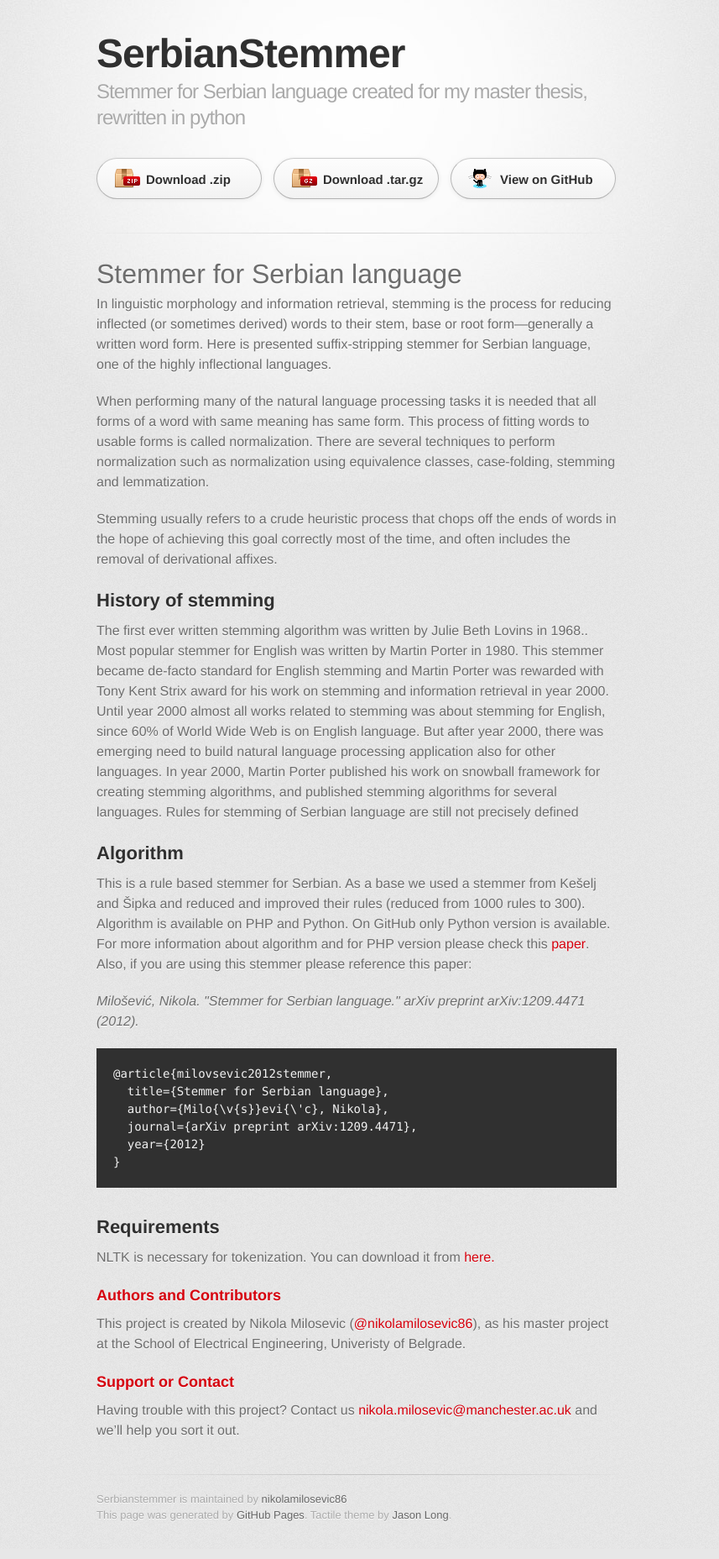
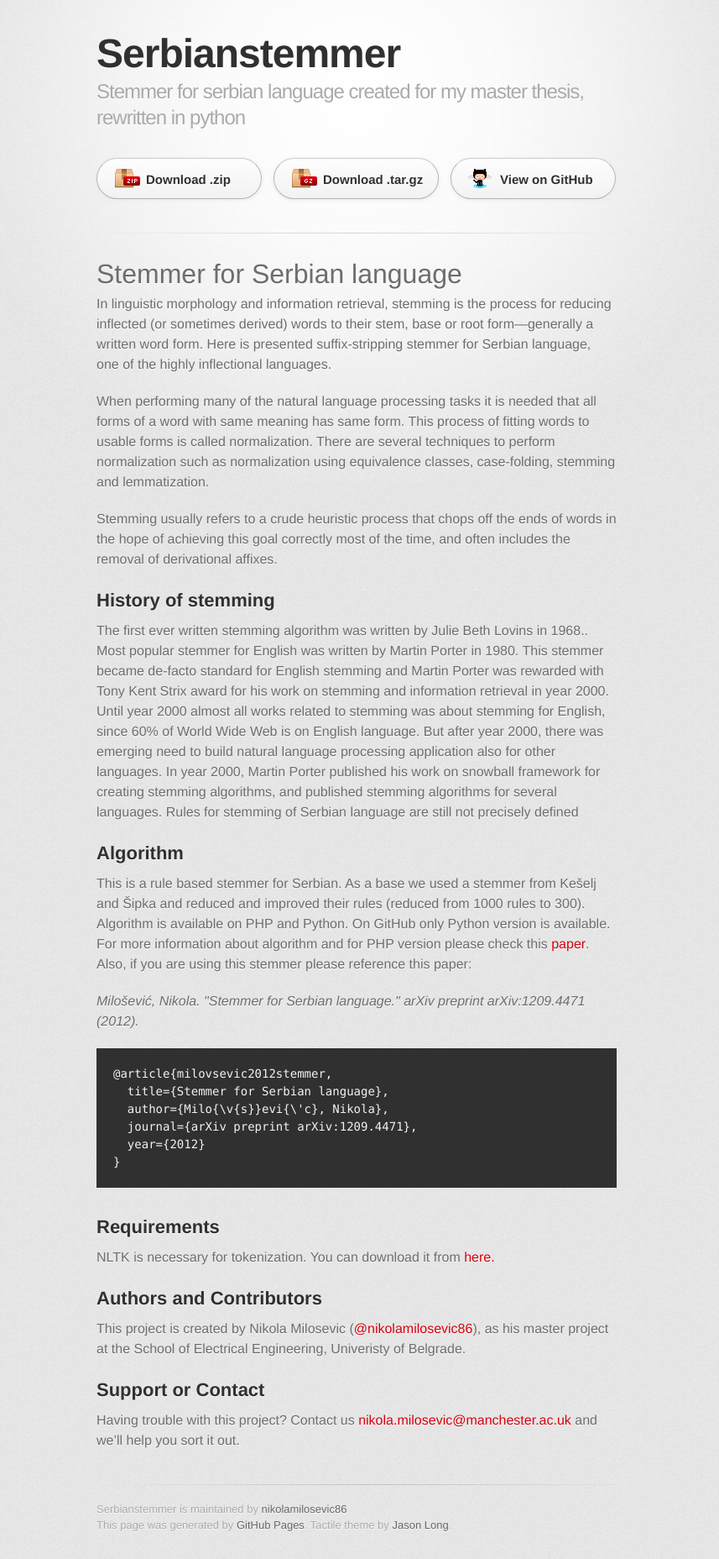
Before and after one commit to nikolamilosevic86/SerbianStemmer, a plain HTML site: page index.html in a window 1280 px wide. Shown: the whole page at 84% size, without its empty margins (215-1072 px from the left). Drawn offline with Linux system fonts and the light colour scheme; a web font is replaced by a local one.

Commit message:
Create gh-pages branch via GitHub

```diff
--- a/index.html
+++ b/index.html
@@ -3,8 +3,6 @@
   <head>
     <meta charset='utf-8'>
     <meta http-equiv="X-UA-Compatible" content="chrome=1">
-    <meta name="keywords" content="Stemming, stemmer,lemmatization, text mining, data mining, NLP, natural language processing">
-	<meta name="author" content="Nikola Milosevic">
     <link href='https://fonts.googleapis.com/css?family=Chivo:900' rel='stylesheet' type='text/css'>
     <link rel="stylesheet" type="text/css" href="stylesheets/stylesheet.css" media="screen">
     <link rel="stylesheet" type="text/css" href="stylesheets/github-dark.css" media="screen">
@@ -12,7 +10,7 @@
     <!--[if lt IE 9]>
     <script src="//html5shiv.googlecode.com/svn/trunk/html5.js"></script>
     <![endif]-->
-    <title>SerbianStemmer - Stemmer for Serbian language by Nikola Milosevic</title>
+    <title>Serbianstemmer by nikolamilosevic86</title>
   </head>
 
   <body>
@@ -20,8 +18,8 @@
       <div class="inner">
 
         <header>
-          <h1>SerbianStemmer</h1>
-          <h2>Stemmer for Serbian language created for my master thesis, rewritten in python</h2>
+          <h1>Serbianstemmer</h1>
+          <h2>Stemmer for serbian language created for my master thesis, rewritten in python</h2>
         </header>
 
         <section id="downloads" class="clearfix">
@@ -70,13 +68,13 @@ Martin Porter published his work on snowball framework for creating stemming alg
 
 <p>NLTK is necessary for tokenization. You can download it from <a href="http://www.nltk.org/">here.</a></p>
 
-<h3>
-<a id="authors-and-contributors" class="anchor" href="#authors-and-contributors" aria-hidden="true"><span class="octicon octicon-link"></span></a>Authors and Contributors</h3>
+<h2>
+<a id="authors-and-contributors" class="anchor" href="#authors-and-contributors" aria-hidden="true"><span class="octicon octicon-link"></span></a>Authors and Contributors</h2>
 
 <p>This project is created by Nikola Milosevic (<a href="https://github.com/nikolamilosevic86" class="user-mention">@nikolamilosevic86</a>), as his master project at the School of Electrical Engineering, Univeristy of Belgrade. </p>
 
-<h3>
-<a id="support-or-contact" class="anchor" href="#support-or-contact" aria-hidden="true"><span class="octicon octicon-link"></span></a>Support or Contact</h3>
+<h2>
+<a id="support-or-contact" class="anchor" href="#support-or-contact" aria-hidden="true"><span class="octicon octicon-link"></span></a>Support or Contact</h2>
 
 <p>Having trouble with this project? Contact us <a href="mailto:nikola.milosevic@manchester.ac.uk">nikola.milosevic@manchester.ac.uk</a> and we’ll help you sort it out.</p>
         </section>
```
Also changed, not shown: params.json (+1 -1 lines).
